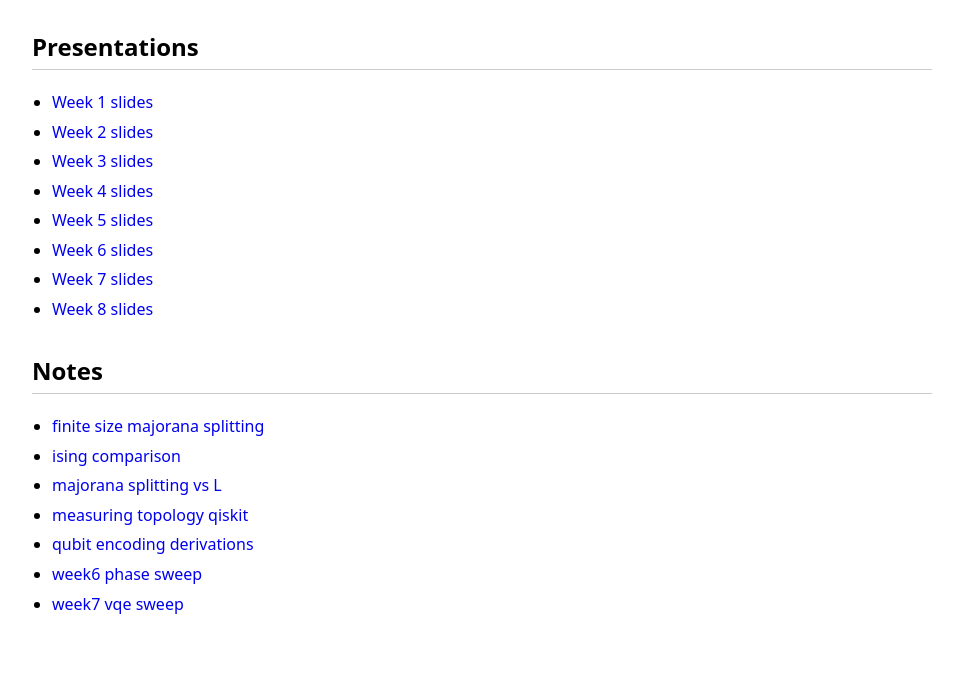
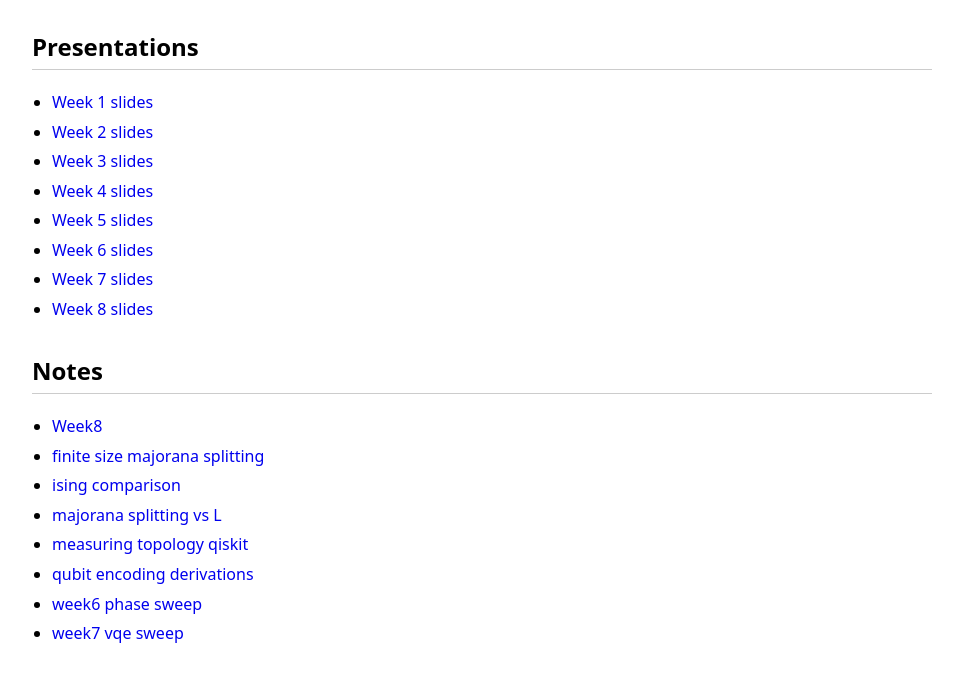
Before and after one commit to edhar98/majorana-modes-machine, a plain HTML site: page index.html in a window 1280 px wide. Shown: the part 123-800 px from the top of the page, without its empty margins (158-1121 px from the left). Drawn offline with Linux system fonts and the light colour scheme.

Commit message:
deploy: bc27a6613f9f63db4cf9898ecd1ee29a182d67ab

```diff
--- a/index.html
+++ b/index.html
@@ -32,6 +32,7 @@
   </ul>
   <h2>Notes</h2>
   <ul>
+              <li><a href="notes/Week8.pdf">Week8</a></li>
               <li><a href="notes/finite_size_majorana_splitting.pdf">finite size majorana splitting</a></li>
               <li><a href="notes/ising_comparison.pdf">ising comparison</a></li>
               <li><a href="notes/majorana_splitting_vs_L.pdf">majorana splitting vs L</a></li>
```
Also changed, not shown: 16 other files.
